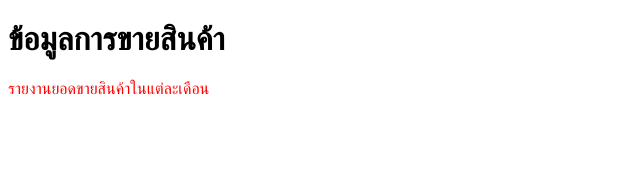
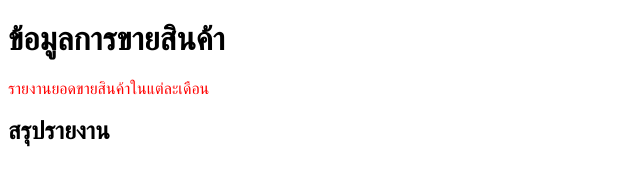
Before and after one commit to GunDevs/gun-project, a plain HTML site: page index.html in a window 1280 px wide. Shown: the whole page, without its empty margins (0-640 px from the left). Drawn offline with Linux system fonts and the light colour scheme.

Commit message:
ีีupdate index.html

```diff
--- a/index.html
+++ b/index.html
@@ -13,5 +13,6 @@
 <body>
   <h1>ข้อมูลการขายสินค้า</h1>
   <p>รายงานยอดขายสินค้าในแต่ละเดือน</p>
+  <h2>สรุปรายงาน</h2>
 </body>
 </html>
```
